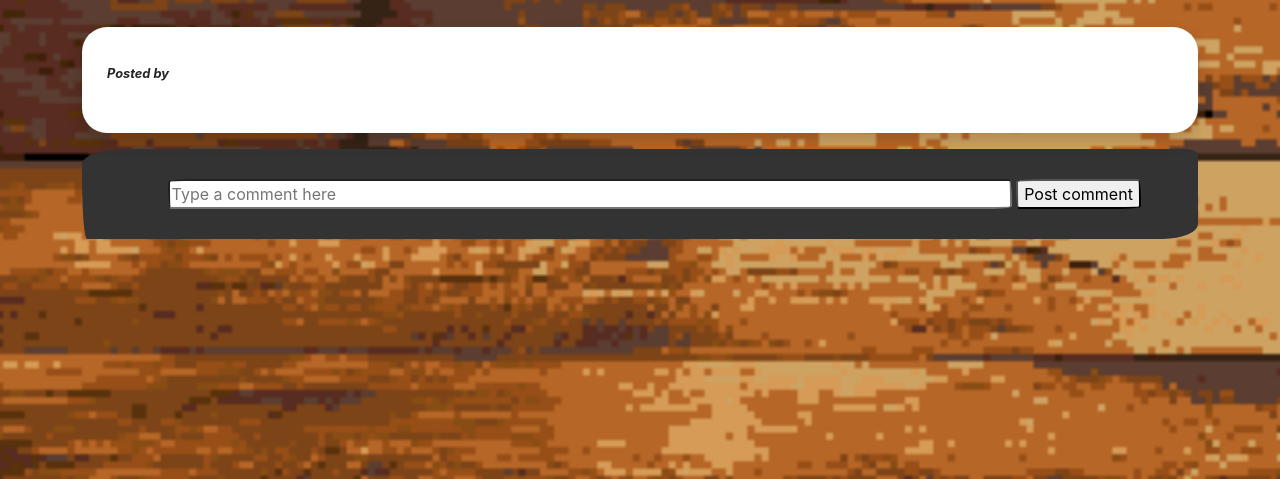
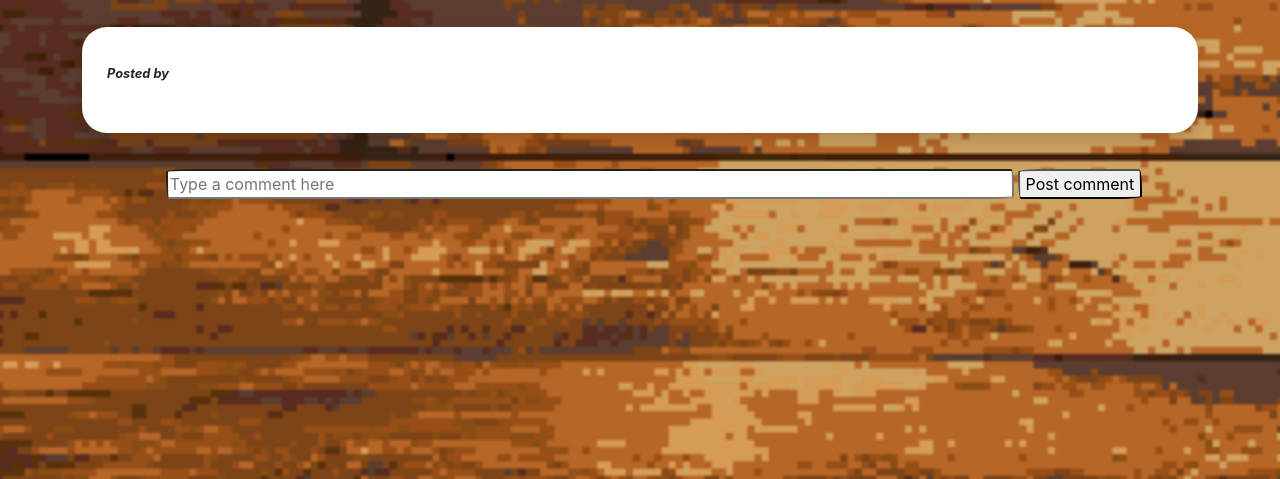
Before and after one commit to Semuca/CITS3403, a Flask app: template app/templates/thread.html in a window 1280 px wide. Shown: the part 53-532 px from the top of the page. Run offline with Flask 3, Linux system fonts and the light colour scheme; the template is opened without the code that fills it, so the values that code supplies are empty; some libraries are stand-ins or nearby versions; some web fonts are replaced.

Commit message:
removing grey background from comment box

```diff
--- a/app/templates/thread.html
+++ b/app/templates/thread.html
@@ -20,7 +20,7 @@
 
         <div class="thread-content p-0">
                 <div class="fade active show" id="thread-post">
-                    <div class="list-group mt-3" id="children">
+                    <div class="mt-3" id="children">
                         <div class="m-2 post-comment">
                             <input type="text" id="commentText" placeholder="Type a comment here" required/>
                             <input id="submit" type="submit" value="Post comment"/>
```
Also changed, not shown: app/static/css/thread.css (line endings or trailing spaces).
